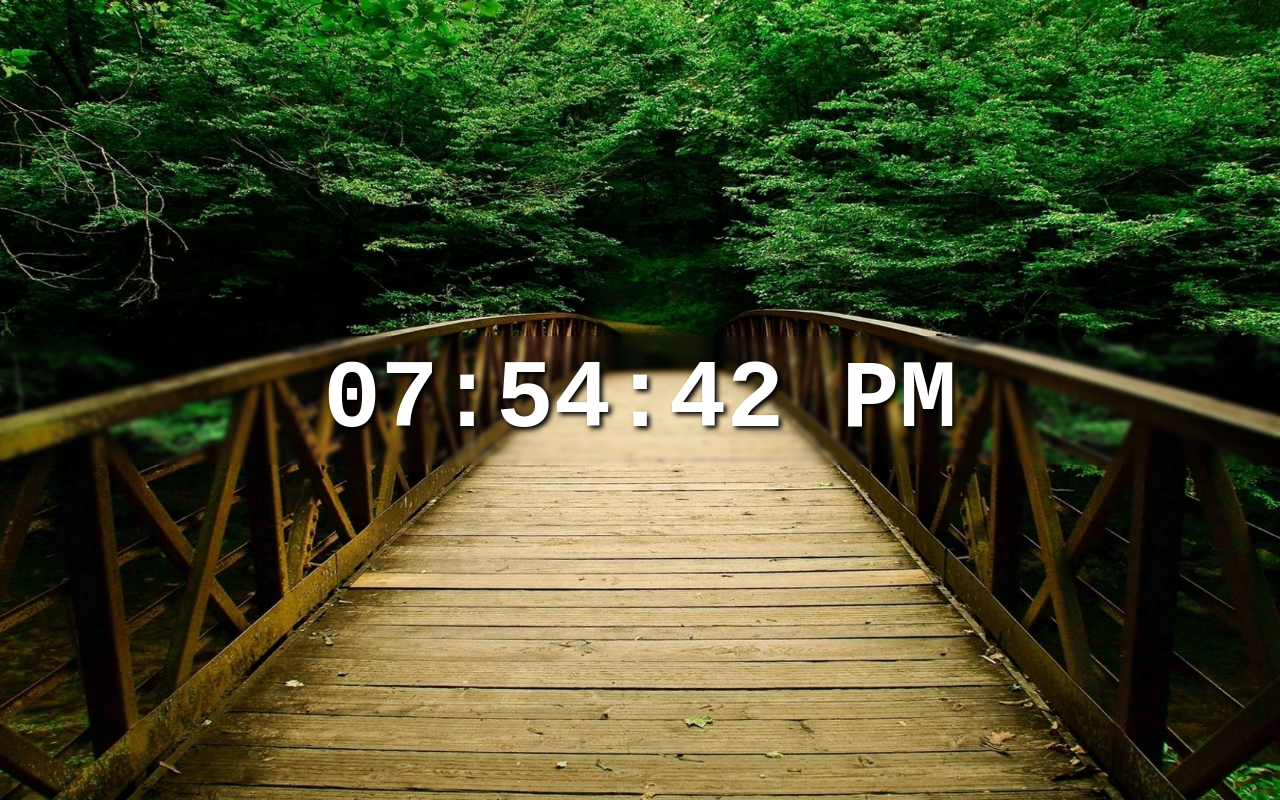
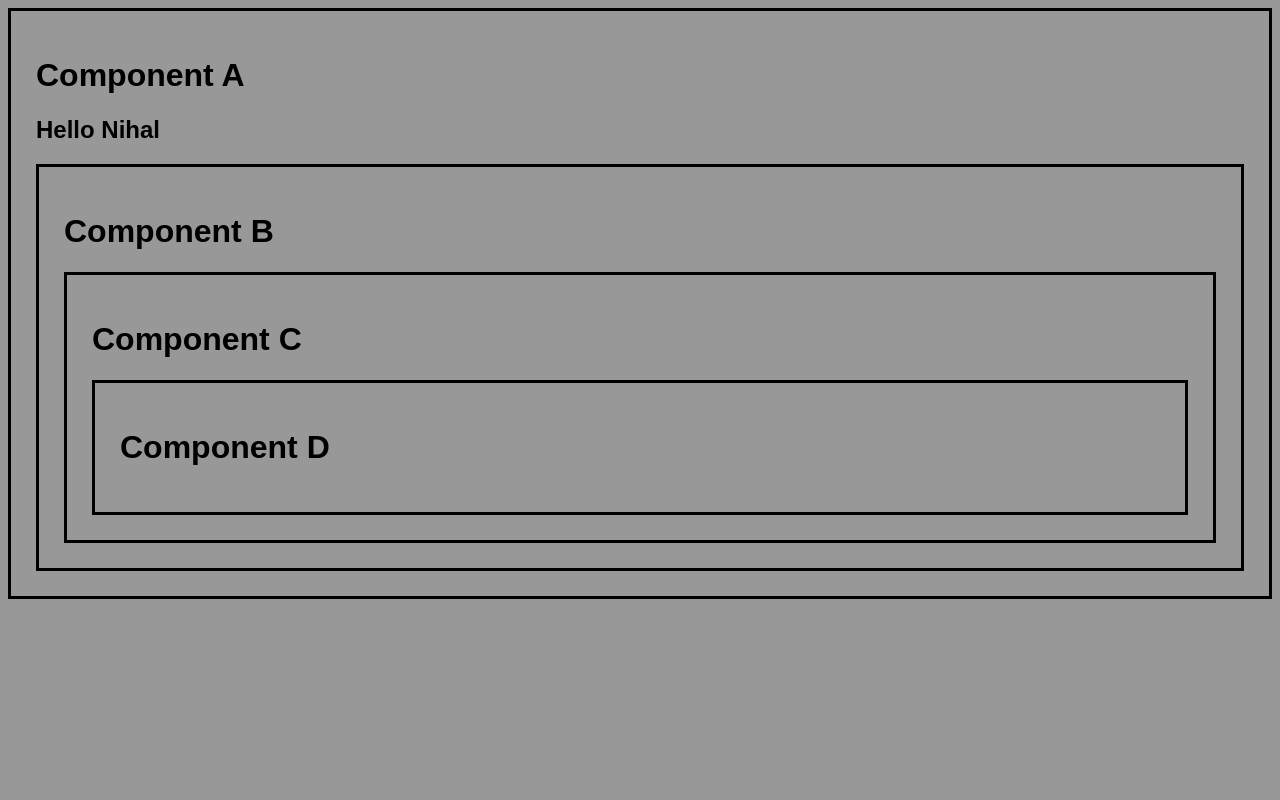
Before and after one commit to nihalsandhu09/ReactGOWIthMe, a React (Vite) app in the folder my-react-app/: page / in a window 1280 px wide. Built offline with nearby package versions, Linux system fonts and the light colour scheme.

Commit message:
usecontext hook

```diff
--- a/my-react-app/src/App.jsx
+++ b/my-react-app/src/App.jsx
@@ -25,8 +25,9 @@
 // import ToDoList from "./ToDOList.jsx";
 // import CounterNext from "./CounterNext.jsx";
 // import UseEffectComponent from "./EffectComponent.jsx";
-import DigitalClock from "./DigitalClock.jsx";
-
+// import DigitalClock from "./DigitalClock.jsx";
+import ComponentA from "./ComponentA.jsx";
+import React from "react";
 
 
 function App() {
@@ -88,7 +89,8 @@ function App() {
          {/* <CounterNext/> */}
 
   {/* <UseEffectComponent/> */}
-  <DigitalClock/>
+  {/* <DigitalClock/> */}
+  <ComponentA/>
    </>
 
   );
--- /dev/null
+++ b/my-react-app/src/ComponentA.jsx
@@ -0,0 +1,17 @@
+import  React , { useState } from "react"
+import ComponentB from "./ComponentB.jsx"
+
+function ComponentA(){
+
+    const [ user , setUser] = useState("Nihal")
+
+
+ return(
+    <div className="box">
+        <h1>Component A </h1>
+        <h2> {` Hello ${user}`}</h2>
+         <ComponentB  user = {user}/>
+    </div>
+ )
+}
+export default ComponentA
--- /dev/null
+++ b/my-react-app/src/ComponentB.jsx
@@ -0,0 +1,11 @@
+import ComponentC from "./ComponentC.jsx"
+
+function ComponentB(props){
+ return(
+    <div className="box">
+        <h1>Component B </h1>
+        <ComponentC user = {props.user} />
+    </div>
+ )
+}
+export default ComponentB
--- /dev/null
+++ b/my-react-app/src/ComponentC.jsx
@@ -0,0 +1,11 @@
+import ComponentD from "./ComponentD"
+
+function ComponentC(){
+ return(
+    <div className="box">
+        <h1>Component C </h1>
+        <ComponentD/>
+    </div>
+ )
+}
+export default ComponentC
--- /dev/null
+++ b/my-react-app/src/ComponentD.jsx
@@ -0,0 +1,8 @@
+function ComponentD(){
+ return(
+    <div className="box">
+        <h1>Component D </h1>
+    </div>
+ )
+}
+export default ComponentD
--- a/my-react-app/src/index.css
+++ b/my-react-app/src/index.css
@@ -273,7 +273,7 @@ li{
 
 
 /* Digital Clock  */
-body{
+/* body{
 background-image: url(assets/Background.jpg);
 background-position: center;
 background-repeat: no-repeat;
@@ -298,4 +298,10 @@ font-weight: bold;
 font-family: monospace;
 text-align: center;
 text-shadow: 3px 3px 5px hsl(0, 0%, 0%);
+} */
+
+
+.box{
+  border: 3px solid;
+  padding: 25px;
 }
```
Also changed, not shown: my-react-app/src/DigitalClock.jsx (line endings or trailing spaces).
